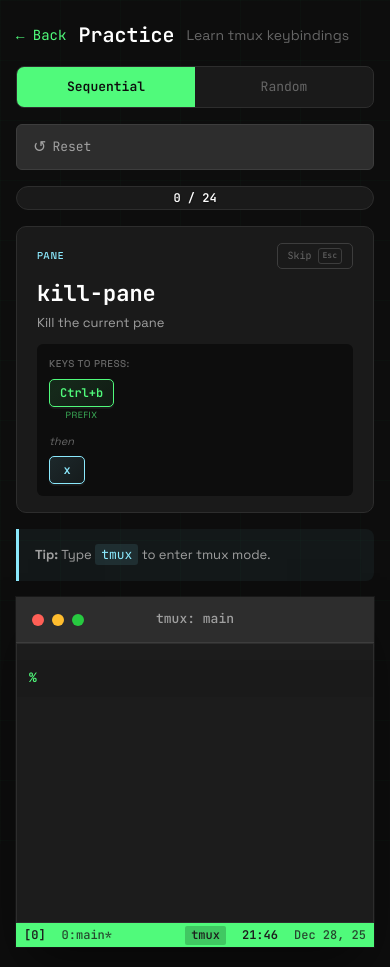
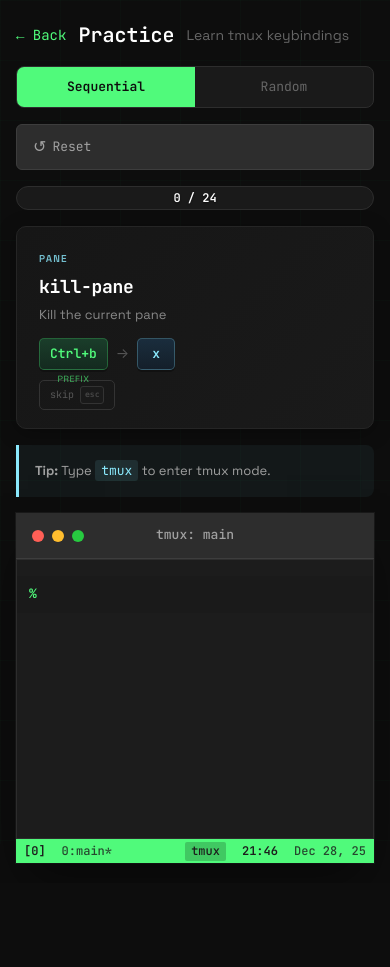
Before and after one commit to jzohdi/tmux-speedrun, a SvelteKit app: page /practice in a window 390 px wide. After the commit the page ends 883 px from the top, so only its background shows below. Built offline with nearby package versions, Linux system fonts and the light colour scheme.

Commit message:
added practice page

```diff
--- a/src/routes/practice/+page.svelte
+++ b/src/routes/practice/+page.svelte
@@ -328,56 +328,36 @@
 			</div>
 		{/if}
 
-		<!-- Feedback -->
-		{#if feedbackState}
-			<div
-				class="feedback"
-				class:correct={feedbackState.type === 'correct'}
-				class:incorrect={feedbackState.type === 'incorrect'}
-				class:skipped={feedbackState.type === 'skipped'}
-			>
-				{feedbackState.message}
-			</div>
-		{/if}
-
 		<!-- Command Card -->
 		{#if currentCommand && !isComplete}
 			<section class="command-card">
-				<div class="command-header">
+				<div class="command-row">
+					<div class="command-info">
 						<span class="command-category">{currentCommand.category}</span>
-					<button class="skip-btn" onclick={skipCommand}>
-						Skip
-						<kbd class="skip-shortcut">Esc</kbd>
-					</button>
+						<h2 class="command-name">{currentCommand.name}</h2>
+						<p class="command-description">
+							{currentCommand.description}{#if currentCommand.requiresInput}<span
+									class="input-badge">+ input</span
+								>{/if}
+						</p>
 					</div>
-
-				<h2 class="command-name">{currentCommand.name}</h2>
-
-				<p class="command-description">{currentCommand.description}</p>
-
-				<div class="keybinding-section">
-					<span class="keybinding-label">Keys to press:</span>
-					<div class="keybinding-display">
-						<div class="prefix-key-wrapper">
+					<div class="keybinding-area">
+						<div class="keys-row">
+							<div class="key-group">
 								<kbd class="key prefix-key">{prefixKey}</kbd>
-							<span class="prefix-hint">prefix</span>
+								<span class="key-label">prefix</span>
 							</div>
-						<span class="key-separator">then</span>
+							<span class="key-arrow">→</span>
 							{#each getKeybindingsDisplay(currentKeybindings) as keyDisplay, i}
-							{#if i > 0}
-								<span class="key-or">or</span>
-							{/if}
+								{#if i > 0}<span class="key-divider">/</span>{/if}
 								<kbd class="key command-key">{keyDisplay}</kbd>
 							{/each}
 						</div>
+						<button class="skip-btn" onclick={skipCommand}>
+							skip <kbd class="skip-shortcut">esc</kbd>
+						</button>
 					</div>
-
-				{#if currentCommand.requiresInput}
-					<div class="input-hint">
-						<span class="input-hint-icon">✏️</span>
-						<span>This command requires text input after the keybinding</span>
 				</div>
-				{/if}
 			</section>
 		{:else if isComplete}
 			<section class="completion-card">
@@ -403,6 +383,18 @@
 		</section>
 	</div>
 </main>
+
+<!-- Toast Notification -->
+{#if feedbackState}
+	<div
+		class="toast"
+		class:correct={feedbackState.type === 'correct'}
+		class:incorrect={feedbackState.type === 'incorrect'}
+		class:skipped={feedbackState.type === 'skipped'}
+	>
+		{feedbackState.message}
+	</div>
+{/if}
 
 <style>
 	:global(body) {
@@ -573,170 +565,182 @@
 		opacity: 0.9;
 	}
 
-	/* Feedback */
-	.feedback {
-		padding: 12px 16px;
-		font-size: 14px;
-		font-weight: 500;
+	/* Toast Notification */
+	.toast {
+		position: fixed;
+		top: 24px;
+		left: 50%;
+		transform: translateX(-50%);
+		padding: 10px 20px;
+		font-family: 'JetBrains Mono', monospace;
+		font-size: 13px;
+		font-weight: 600;
 		text-align: center;
-		border-radius: 4px;
-		animation: fadeIn 0.2s ease;
+		border-radius: 6px;
+		z-index: 1000;
+		animation: toastIn 0.25s ease-out;
+		box-shadow: 0 4px 20px rgba(0, 0, 0, 0.4);
 	}
 
-	.feedback.correct {
-		background: rgba(80, 250, 123, 0.15);
+	.toast.correct {
+		background: rgba(13, 13, 13, 0.95);
+		border: 1px solid #50fa7b;
 		color: #50fa7b;
 	}
 
-	.feedback.incorrect {
-		background: rgba(255, 85, 85, 0.15);
+	.toast.incorrect {
+		background: rgba(13, 13, 13, 0.95);
+		border: 1px solid #ff5555;
 		color: #ff5555;
 	}
 
-	.feedback.skipped {
-		background: rgba(255, 184, 108, 0.15);
+	.toast.skipped {
+		background: rgba(13, 13, 13, 0.95);
+		border: 1px solid #ffb86c;
 		color: #ffb86c;
 	}
 
-	@keyframes fadeIn {
+	@keyframes toastIn {
 		from {
 			opacity: 0;
-			transform: translateY(-4px);
+			transform: translateX(-50%) translateY(-10px);
 		}
 		to {
 			opacity: 1;
-			transform: translateY(0);
+			transform: translateX(-50%) translateY(0);
 		}
 	}
 
 	/* Command Card */
 	.command-card {
-		background: #1a1a1a;
-		border: 1px solid #2d2d2d;
+		background: linear-gradient(135deg, #161616 0%, #1a1a1a 100%);
+		border: 1px solid #252525;
 		border-radius: 10px;
-		padding: 16px 20px;
+		padding: 18px 22px;
+		box-shadow: 0 4px 20px rgba(0, 0, 0, 0.3);
 	}
 
-	.command-header {
+	.command-row {
 		display: flex;
 		justify-content: space-between;
 		align-items: center;
-		margin-bottom: 8px;
+		gap: 24px;
+	}
+
+	.command-info {
+		flex: 1;
+		min-width: 0;
 	}
 
 	.command-category {
 		font-size: 10px;
-		font-weight: 500;
+		font-weight: 600;
 		text-transform: uppercase;
-		letter-spacing: 0.8px;
+		letter-spacing: 1.2px;
 		color: #8be9fd;
+		opacity: 0.8;
 	}
 
 	.command-name {
 		font-family: 'JetBrains Mono', monospace;
-		font-size: 20px;
+		font-size: 22px;
 		font-weight: 700;
 		color: #ffffff;
-		margin: 0 0 4px;
+		margin: 4px 0 6px;
+		letter-spacing: -0.3px;
 	}
 
 	.command-description {
 		font-size: 13px;
-		color: #a0a0a0;
+		color: #888;
 		line-height: 1.4;
-		margin: 0 0 12px;
+		margin: 0;
 	}
 
-	.keybinding-section {
-		background: #0d0d0d;
-		border-radius: 6px;
-		padding: 12px;
+	.input-badge {
+		display: inline-block;
+		margin-left: 8px;
+		padding: 2px 6px;
+		background: rgba(255, 184, 108, 0.15);
+		border-radius: 4px;
+		font-size: 10px;
+		font-weight: 600;
+		color: #ffb86c;
+		vertical-align: middle;
 	}
 
-	.keybinding-label {
-		display: block;
-		font-size: 10px;
-		font-weight: 500;
-		text-transform: uppercase;
-		letter-spacing: 0.5px;
-		color: #666;
-		margin-bottom: 8px;
+	.keybinding-area {
+		display: flex;
+		flex-direction: column;
+		align-items: flex-end;
+		gap: 10px;
 	}
 
-	.keybinding-display {
+	.keys-row {
 		display: flex;
-		align-items: flex-start;
-		flex-wrap: wrap;
-		gap: 6px;
+		align-items: center;
+		gap: 8px;
+	}
+
+	.key-group {
+		position: relative;
+		display: flex;
+		flex-direction: column;
+		align-items: center;
 	}
 
 	.key {
 		display: inline-flex;
 		align-items: center;
 		justify-content: center;
-		min-width: 36px;
-		height: 28px;
+		min-width: 38px;
+		height: 32px;
 		padding: 0 10px;
-		background: #2d2d2d;
-		border: 1px solid #3d3d3d;
+		background: #222;
+		border: 1px solid #333;
 		border-radius: 5px;
 		font-family: 'JetBrains Mono', monospace;
-		font-size: 12px;
+		font-size: 13px;
 		font-weight: 600;
-		color: #ffffff;
-		box-shadow: 0 2px 0 #1a1a1a;
-	}
-
-	.prefix-key-wrapper {
-		display: flex;
-		flex-direction: column;
-		align-items: center;
-		gap: 2px;
+		color: #fff;
+		box-shadow: 0 2px 0 #111;
 	}
 
 	.key.prefix-key {
-		background: linear-gradient(135deg, #50fa7b20, #50fa7b10);
-		border-color: #50fa7b;
+		background: linear-gradient(180deg, #1a3d2a 0%, #142a1f 100%);
+		border-color: #50fa7b44;
 		color: #50fa7b;
 	}
 
-	.prefix-hint {
+	.key-label {
+		position: absolute;
+		top: 100%;
+		left: 50%;
+		transform: translateX(-50%);
+		margin-top: 3px;
 		font-size: 9px;
 		color: #50fa7b;
 		opacity: 0.7;
 		text-transform: uppercase;
 		letter-spacing: 0.5px;
+		white-space: nowrap;
 	}
 
 	.key.command-key {
-		background: linear-gradient(135deg, #8be9fd20, #8be9fd10);
-		border-color: #8be9fd;
+		background: linear-gradient(180deg, #1a2d3d 0%, #141f2a 100%);
+		border-color: #8be9fd44;
 		color: #8be9fd;
 	}
 
-	.key-separator,
-	.key-or {
-		font-size: 11px;
-		color: #666;
-		font-style: italic;
-		padding-top: 5px;
+	.key-arrow {
+		font-size: 14px;
+		color: #555;
 	}
 
-	.input-hint {
-		display: flex;
-		align-items: center;
-		gap: 6px;
-		margin-top: 10px;
-		padding: 8px 10px;
-		background: rgba(255, 184, 108, 0.1);
-		border: 1px solid rgba(255, 184, 108, 0.2);
-		border-radius: 5px;
-		font-size: 11px;
-		color: #ffb86c;
-	}
-
-	.input-hint-icon {
-		font-size: 14px;
+	.key-divider {
+		font-size: 12px;
+		color: #555;
+		font-weight: 300;
 	}
 
 	/* Skip Button */
@@ -744,37 +748,37 @@
 		display: flex;
 		align-items: center;
 		gap: 6px;
-		padding: 4px 10px;
+		padding: 5px 10px;
 		background: transparent;
-		border: 1px solid #3d3d3d;
+		border: 1px solid #333;
 		border-radius: 5px;
 		font-family: 'JetBrains Mono', monospace;
 		font-size: 10px;
-		color: #666;
+		color: #555;
 		cursor: pointer;
-		transition: all 0.2s ease;
+		transition: all 0.15s ease;
 	}
 
 	.skip-btn:hover {
-		background: rgba(255, 184, 108, 0.1);
-		border-color: #ffb86c;
+		background: rgba(255, 184, 108, 0.08);
+		border-color: #ffb86c55;
 		color: #ffb86c;
 	}
 
 	.skip-btn:hover .skip-shortcut {
-		border-color: #ffb86c;
+		border-color: #ffb86c55;
 		color: #ffb86c;
 	}
 
 	.skip-shortcut {
-		padding: 1px 4px;
+		padding: 2px 4px;
 		background: #1a1a1a;
-		border: 1px solid #3d3d3d;
+		border: 1px solid #333;
 		border-radius: 3px;
 		font-size: 8px;
 		font-weight: 600;
-		color: #555;
-		transition: all 0.2s ease;
+		color: #444;
+		transition: all 0.15s ease;
 	}
 
 	/* Completion Card */
@@ -881,11 +885,16 @@
 		}
 
 		.command-name {
-			font-size: 22px;
+			font-size: 18px;
 		}
 
-		.keybinding-display {
+		.command-row {
 			flex-direction: column;
+			align-items: stretch;
+			gap: 14px;
+		}
+
+		.keybinding-area {
 			align-items: flex-start;
 		}
 
```
Lines whose indentation alone changed are shown as unchanged.
